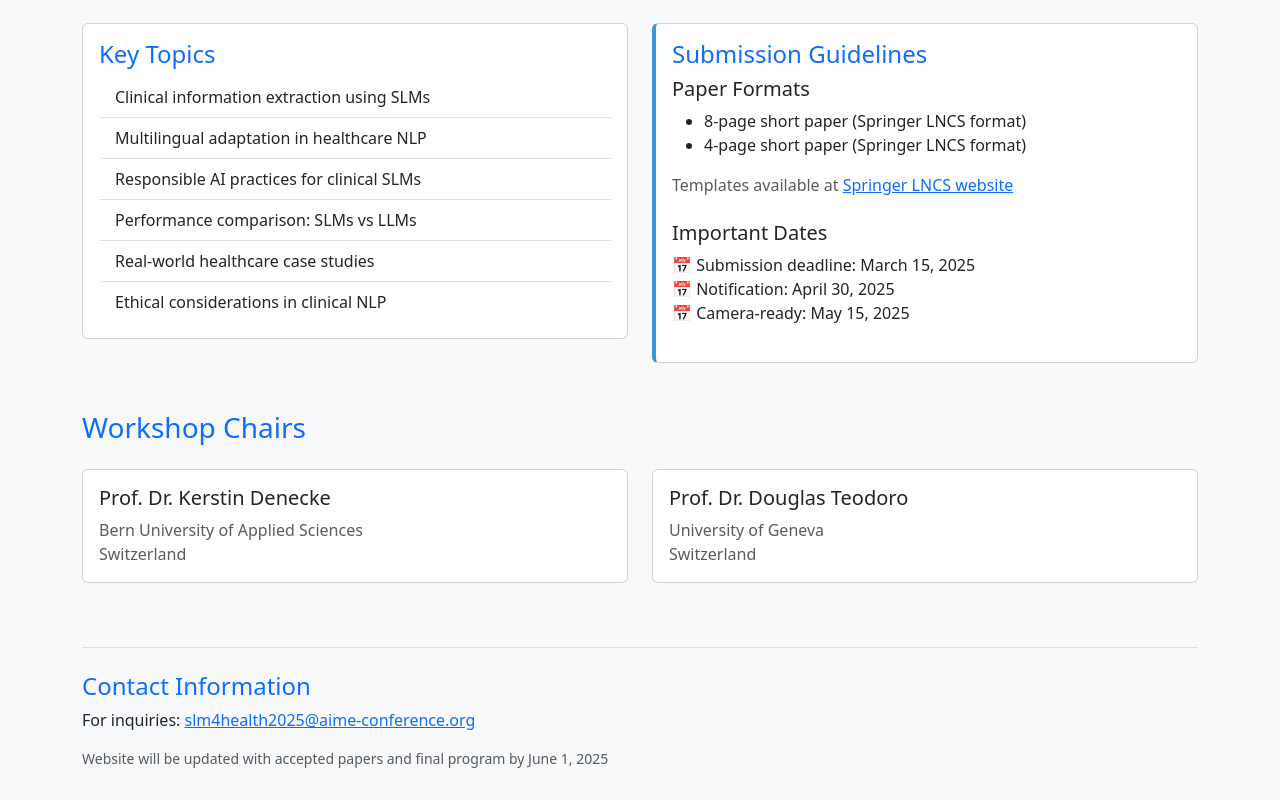
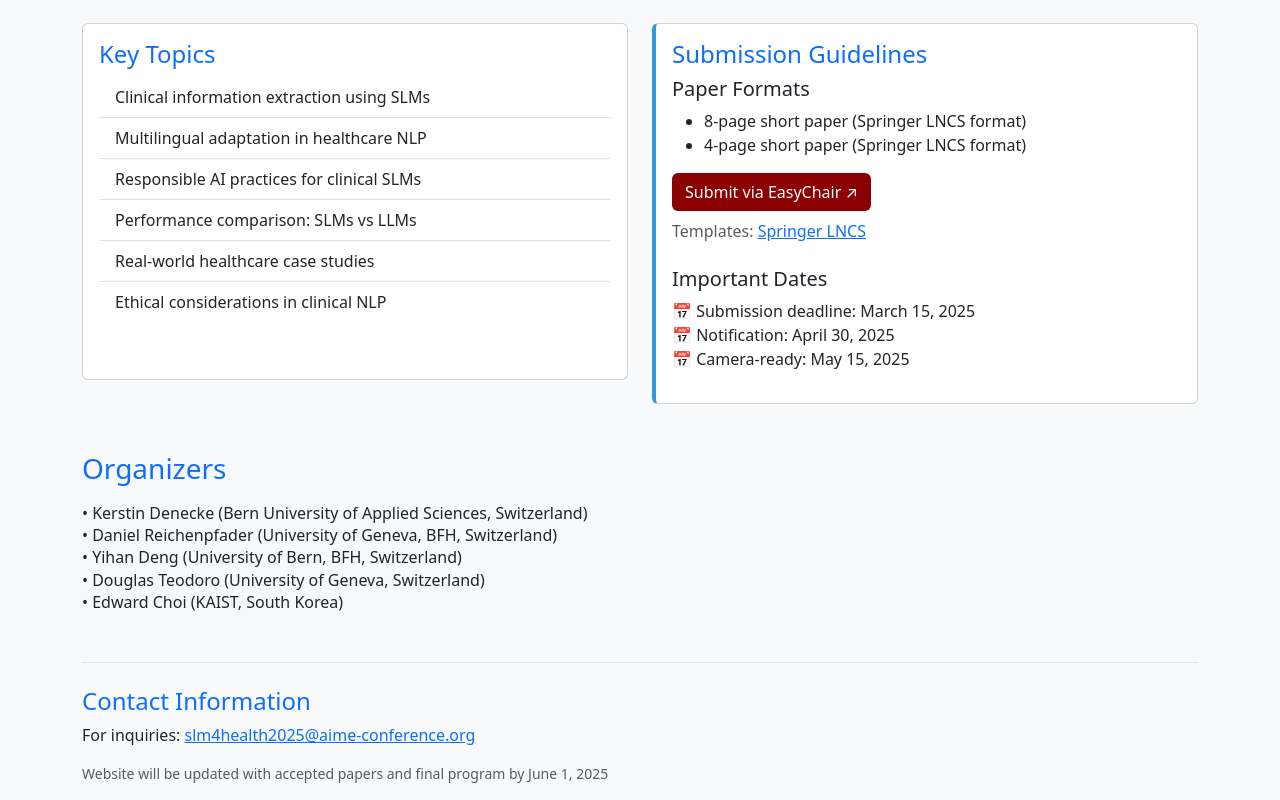
Before and after one commit to dyhpf/cfp, a plain HTML site: page cfp/index.html in a window 1280 px wide. Shown: the part 614-1414 px from the top of the page. Drawn offline with nearby package versions, Linux system fonts and the light colour scheme.

Commit message:
Update index.html
update with easychair

```diff
--- a/cfp/index.html
+++ b/cfp/index.html
@@ -17,6 +17,8 @@
         }
         .important-date {color: #e74c3c; font-weight: 600;}
         .submission-card {border-left: 4px solid var(--secondary-color);}
+        .easychair-btn {background-color: #8B0000; color: white; transition: all 0.3s;}
+        .easychair-btn:hover {background-color: #6B0000;}
     </style>
 </head>
 <body class="bg-light">
@@ -43,7 +45,7 @@
 
         <!-- Topics & Submission -->
         <div class="row mb-5">
-            <!-- Topics -->
+            <!-- Your Original Topics Section -->
             <div class="col-md-6 mb-4">
                 <div class="card h-100">
                     <div class="card-body">
@@ -60,7 +62,7 @@
                 </div>
             </div>
 
-            <!-- Submission -->
+            <!-- Submission Section with EasyChair Link -->
             <div class="col-md-6">
                 <div class="card h-100 submission-card">
                     <div class="card-body">
@@ -71,7 +73,16 @@
                                 <li>8-page short paper (Springer LNCS format)</li>
                                 <li>4-page short paper (Springer LNCS format)</li>
                             </ul>
-                            <p class="text-muted">Templates available at <a href="https://www.springer.com/gp/computer-science/lncs/conference-proceedings-guidelines" target="_blank">Springer LNCS website</a></p>
+                            <a href="https://easychair.org/conferences?conf=slm4health"
+                               class="btn easychair-btn"
+                               target="_blank">
+                               Submit via EasyChair ↗
+                            </a>
+                            <p class="text-muted mt-2">Templates:
+                                <a href="https://www.springer.com/gp/computer-science/lncs/conference-proceedings-guidelines" target="_blank">
+                                    Springer LNCS
+                                </a>
+                            </p>
                         </div>
 
                         <h5>Important Dates</h5>
@@ -85,27 +96,16 @@
             </div>
         </div>
 
-        <!-- Organizers -->
+        <!-- Updated Organizers Section -->
         <section class="mb-5">
-            <h3 class="text-primary mb-4">Workshop Chairs</h3>
-            <div class="row">
-                <div class="col-md-6">
-                    <div class="card mb-3">
-                        <div class="card-body">
-                            <h5 class="card-title">Prof. Dr. Kerstin Denecke</h5>
-                            <p class="card-text text-muted">Bern University of Applied Sciences<br>Switzerland</p>
-                        </div>
-                    </div>
-                </div>
-                <div class="col-md-6">
-                    <div class="card mb-3">
-                        <div class="card-body">
-                            <h5 class="card-title">Prof. Dr. Douglas Teodoro</h5>
-                            <p class="card-text text-muted">University of Geneva<br>Switzerland</p>
-                        </div>
-                    </div>
-                </div>
-            </div>
+        <h3 class="text-primary mb-3">Organizers</h3>
+        <ul class="list-unstyled mb-0" style="line-height: 1.4;">
+           <li>• Kerstin Denecke (Bern University of Applied Sciences, Switzerland)</li>
+           <li>• Daniel Reichenpfader (University of Geneva, BFH, Switzerland)</li>
+           <li>• Yihan Deng (University of Bern, BFH, Switzerland)</li>
+           <li>• Douglas Teodoro (University of Geneva, Switzerland)</li>
+           <li>• Edward Choi (KAIST, South Korea)</li>
+        </ul>
         </section>
 
         <!-- Contact -->
@@ -117,5 +117,3 @@
     </main>
 
     <script src="https://cdn.jsdelivr.net/npm/bootstrap@5.3.0/dist/js/bootstrap.bundle.min.js"></script>
-</body>
-</html>
```
